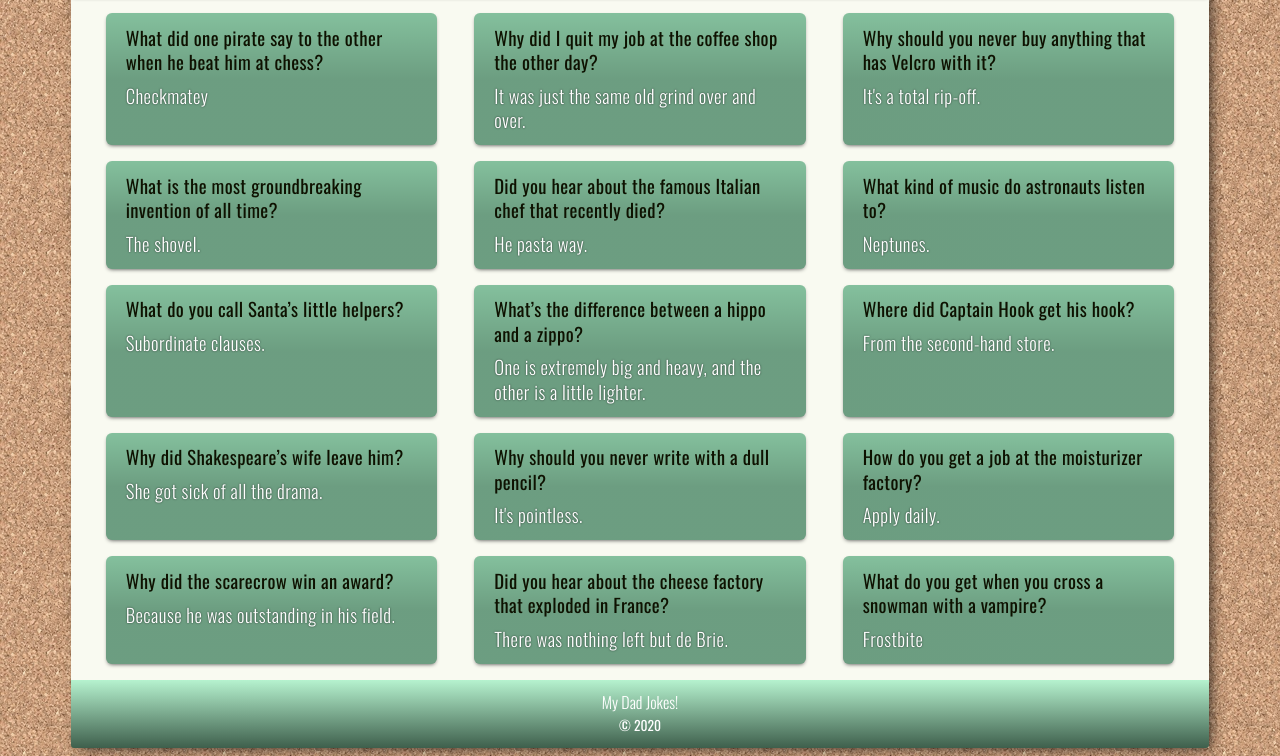
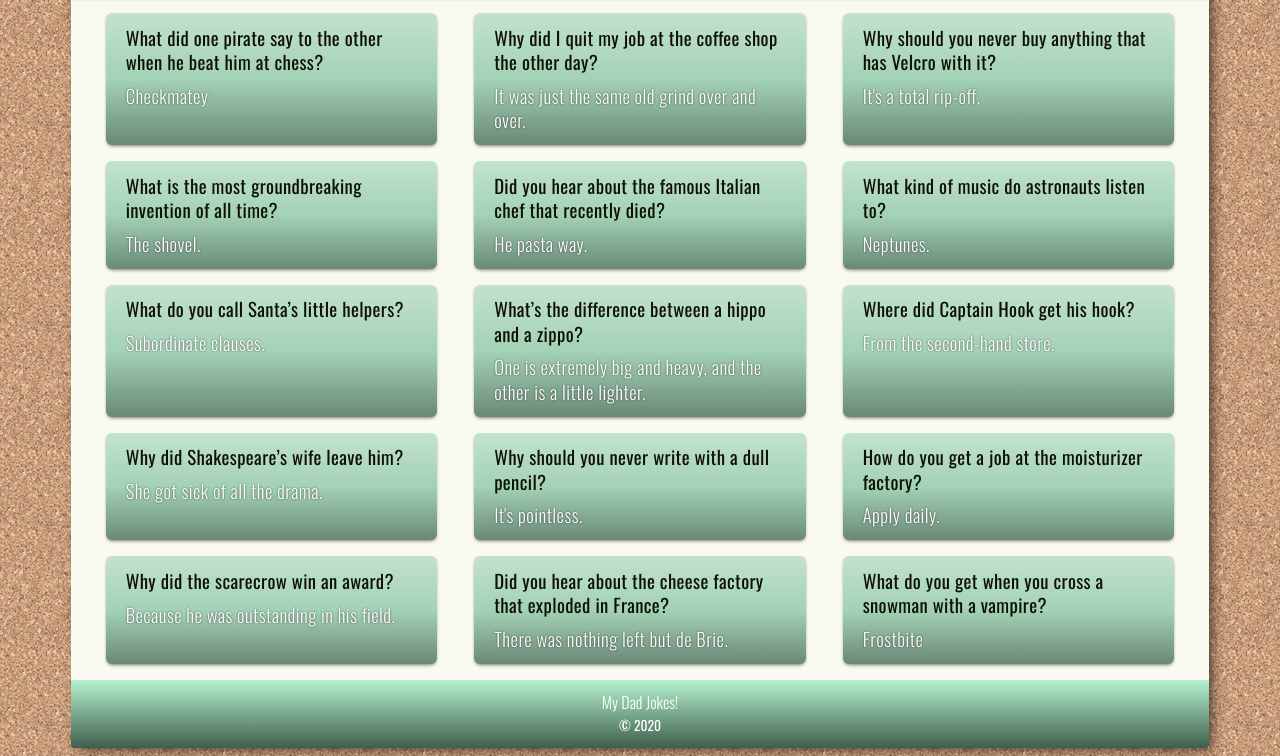
Before and after one commit to midlantica/dadJoke, a plain HTML site: page index.html in a window 1280 px wide. Shown: the part 119-875 px from the top of the page. Drawn offline with nearby package versions, Linux system fonts and the light colour scheme; a web font is replaced by a local one.

Commit message:
all the things part deux

```diff
--- a/css/grid.css
+++ b/css/grid.css
@@ -14,9 +14,10 @@
   margin: .5em auto;
   padding: 0.5em 1.25em;
   border-radius: 6px;
-  background: rgb(132, 192, 157);
-  background-image: linear-gradient(0deg, #0000002e,#0000002e, transparent);
+  background: hsla(145, 34%, 73%, 1);
+    background-image: linear-gradient(0deg, #00000059,#00000000, #ffffff59);
   box-shadow: 0px 2px 4px -2px rgb(55, 55, 55);
+
 }
 
 @media (min-width: 900px) {
```
